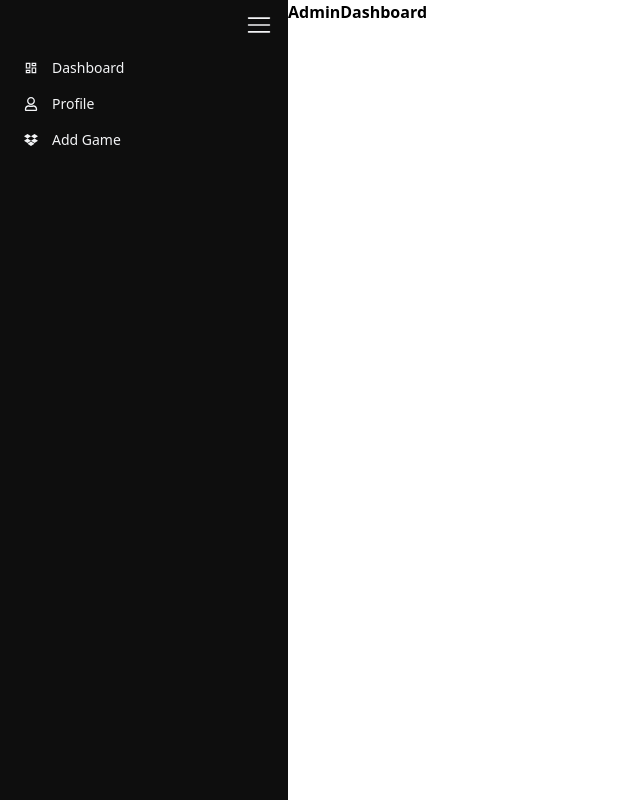
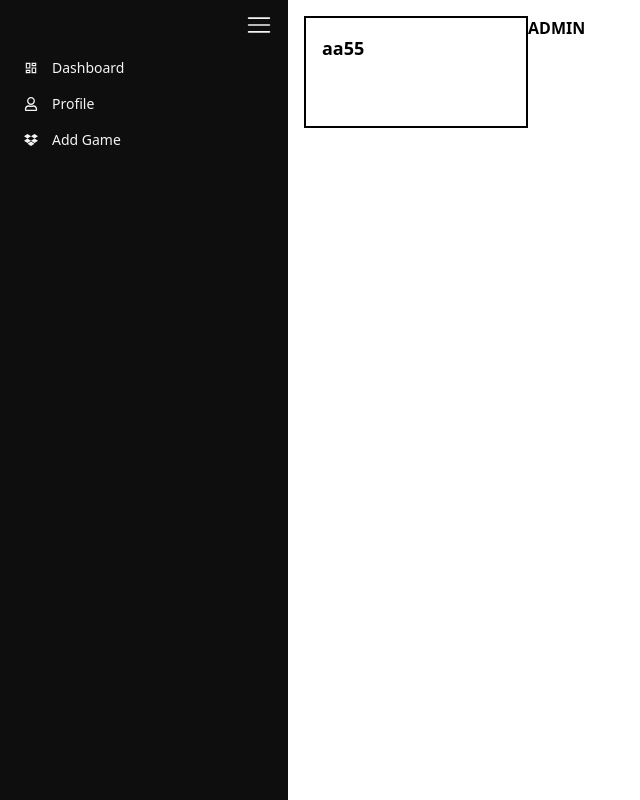
Before and after one commit to Avv-2301/BiGamer-admin-Dashboard, a React (Create React App) app: page /admindashboard in a window 1280 px wide. Shown: the whole page, without its empty margins (0-640 px from the left). Built offline with nearby package versions, Linux system fonts and the light colour scheme.

Commit message:
Designing page

```diff
--- a/src/components/Dashboard/AdminDashboard.jsx
+++ b/src/components/Dashboard/AdminDashboard.jsx
@@ -1,8 +1,12 @@
 import React from 'react'
+import Card from '../core/Card'
 
 const AdminDashboard = () => {
   return (
-    <div className='text-black font-bold'>AdminDashboard</div>
+      <div className='flex flex-column p-4'>
+        <Card/>
+        <span className='text-black font-bold'>ADMIN</span>
+    </div>
   )
 }
 
--- /dev/null
+++ b/src/components/core/Card.jsx
@@ -0,0 +1,19 @@
+import React from 'react';
+
+const Card = ({title, data, icon}) => {
+  return (
+    <div className='h-[7em] border-[2px] w-[14em] p-2'>
+        <div className='flex flex-row p-2'>
+            <div className='font-bold text-lg'>
+                {title}aa
+            </div>
+            <div className='font-bold text-lg'>
+                55
+            </div>
+        </div>
+
+    </div>
+  )
+}
+
+export default Card;
```
